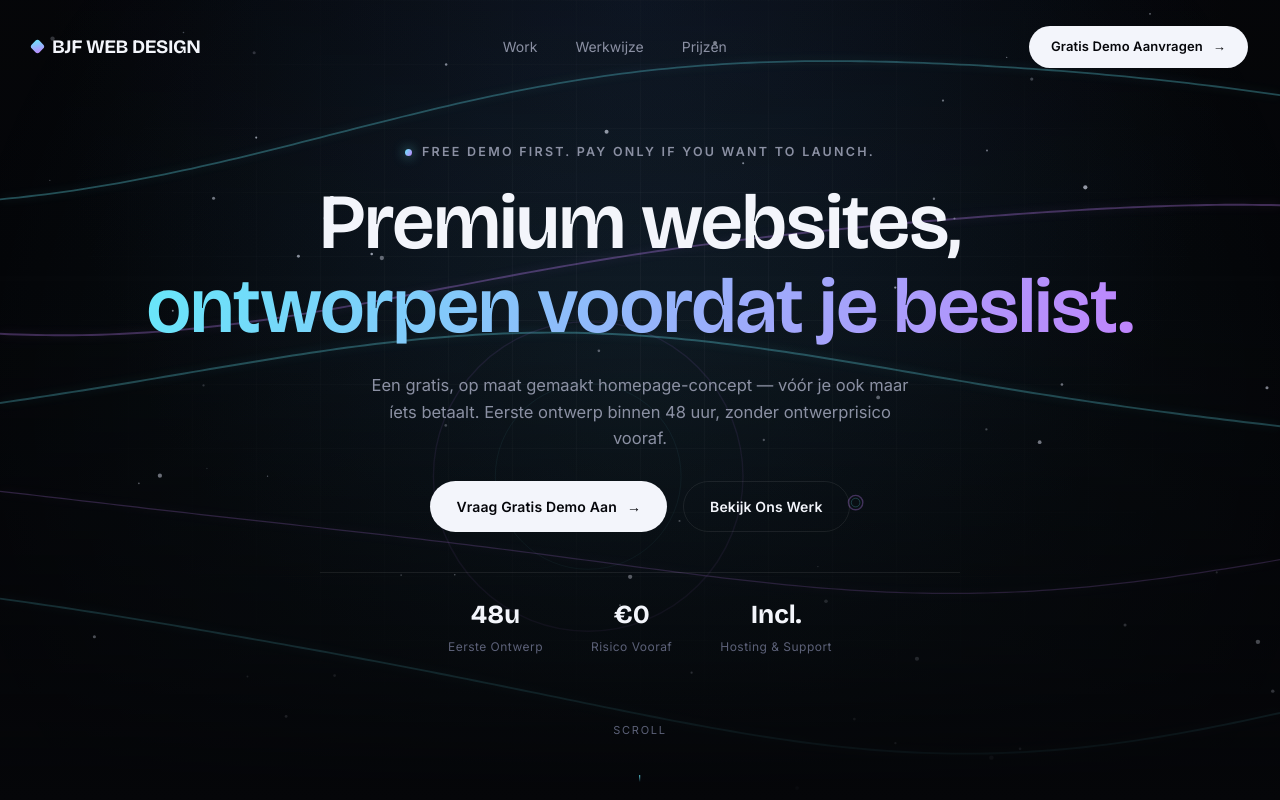
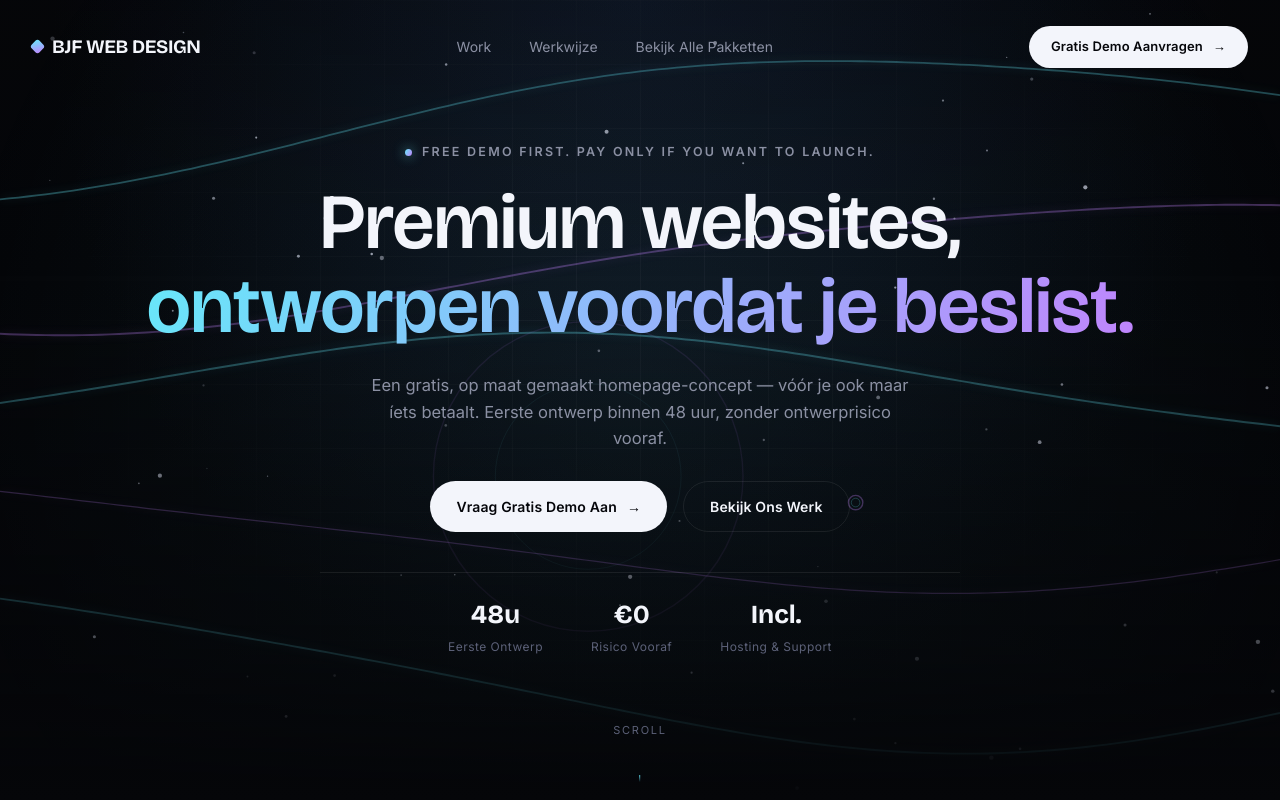
Before and after one commit to bjfwebdesign/BJF-Webdesign, a plain HTML site: page index.html in a window 1280 px wide. Shown: the top 800 px of the page. Drawn offline with nearby package versions, Linux system fonts and the light colour scheme; animation ran at ten frames a second.

Commit message:
Update index.html

```diff
--- a/index.html
+++ b/index.html
@@ -944,7 +944,7 @@
   <div class="nav-links">
     <a href="#work">Work</a>
     <a href="#process">Werkwijze</a>
-    <a href="pricing.html">Prijzen</a>
+    <a href="pricing.html">Bekijk Alle Pakketten</a>
   </div>
   <div class="nav-cta">
     <a href="#contact" class="btn btn-primary">Gratis Demo Aanvragen <span class="btn-arrow">→</span></a>
@@ -955,7 +955,7 @@
 <div class="mobile-menu" id="mobileMenu">
   <a href="#work">Work</a>
   <a href="#process">Werkwijze</a>
-  <a href="pricing.html">Prijzen</a>
+  <a href="pricing.html">Bekijk Alle Pakketten</a>
   <a href="#contact" class="btn btn-primary">Gratis Demo Aanvragen</a>
 </div>
 
@@ -1301,7 +1301,7 @@
         <h5>Studio</h5>
         <a href="#work">Work</a>
         <a href="#process">Werkwijze</a>
-        <a href="pricing.html">Prijzen</a>
+        <a href="pricing.html">Bekijk Alle Pakketten</a>
         <a href="#contact">Gratis Demo</a>
       </div>
       <div class="footer-col">
```
